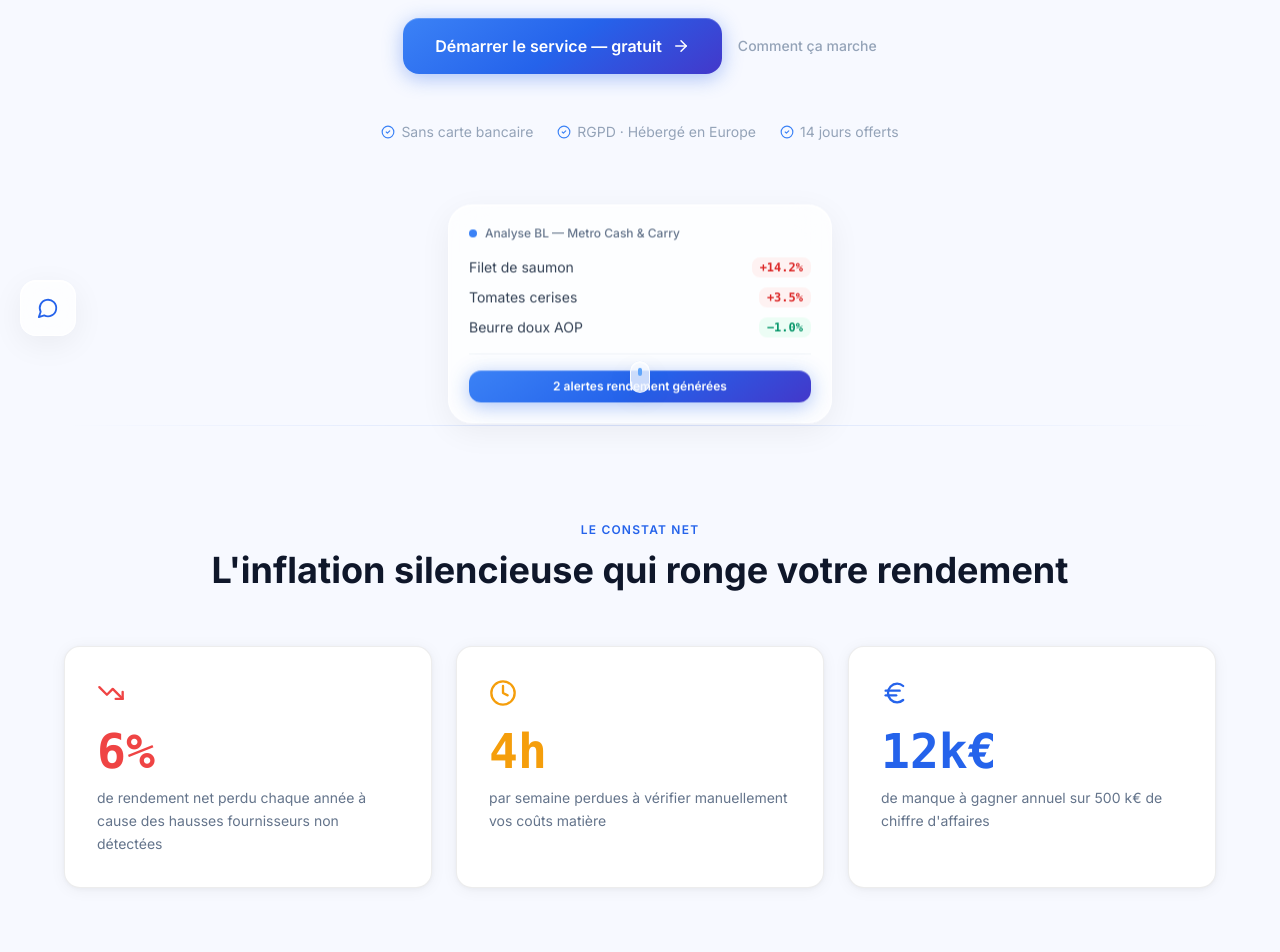
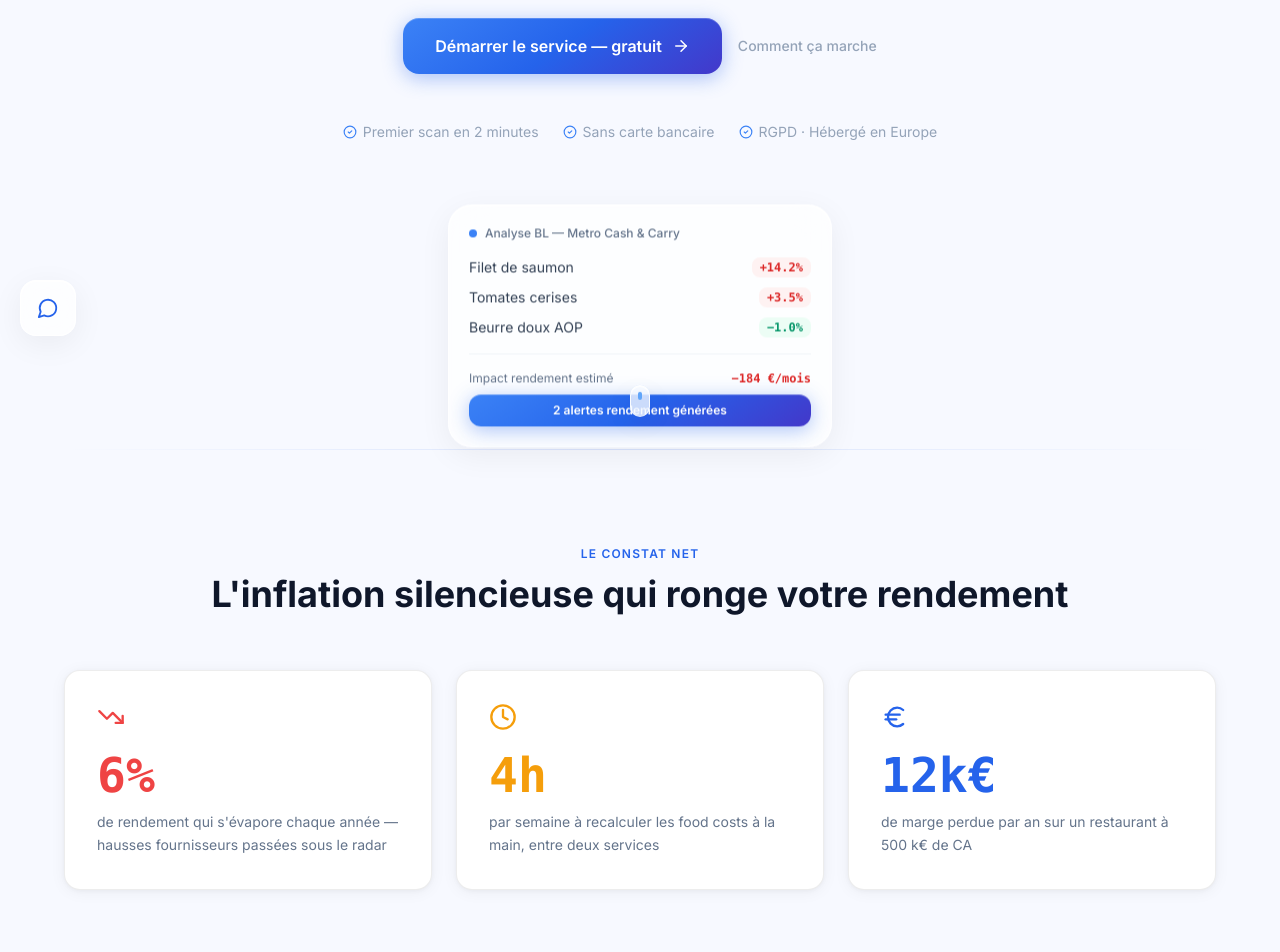
Before and after one commit to yieldlucas/yield-app, a Next.js app: page / in a window 1280 px wide. Shown: the part 440-1392 px from the top of the page. Built offline with nearby package versions, Linux system fonts and the light colour scheme; no server answers.

Commit message:
improve: chef-focused copy and margin impact mockup

```diff
--- a/app/page.tsx
+++ b/app/page.tsx
@@ -201,7 +201,7 @@ function HeroSection({ onCTA }: { onCTA: () => void }) {
           transition={{ delay: 0.75 }}
           className="mt-12 flex items-center justify-center gap-6 flex-wrap"
         >
-          {["Sans carte bancaire", "RGPD · Hébergé en Europe", "14 jours offerts"].map((text, i) => (
+          {["Premier scan en 2 minutes", "Sans carte bancaire", "RGPD · Hébergé en Europe"].map((text, i) => (
             <div key={i} className="flex items-center gap-1.5 text-sm text-slate-400">
               <CheckCircle2 size={14} className="text-blue-500" />
               {text}
@@ -235,7 +235,11 @@ function HeroSection({ onCTA }: { onCTA: () => void }) {
                 </div>
               ))}
             </div>
-            <div className="mt-4 pt-4 border-t border-slate-100">
+            <div className="mt-4 pt-4 border-t border-slate-100 space-y-2">
+              <div className="flex items-center justify-between text-xs">
+                <span className="text-slate-500">Impact rendement estimé</span>
+                <span className="font-bold font-mono text-red-600">−184 €/mois</span>
+              </div>
               <div className="btn-primary text-center text-xs py-2 rounded-xl">
                 2 alertes rendement générées
               </div>
@@ -283,9 +287,9 @@ function StatsSection() {
   const k = useCounter(12, 2000, active);
 
   const stats = [
-    { value: `${pct}%`, label: "de rendement net perdu chaque année à cause des hausses fournisseurs non détectées", Icon: TrendingDown, color: "text-red-500" },
-    { value: `${hours}h`, label: "par semaine perdues à vérifier manuellement vos coûts matière", Icon: Clock, color: "text-amber-500" },
-    { value: `${k}k€`, label: "de manque à gagner annuel sur 500 k€ de chiffre d'affaires", Icon: Euro, color: "text-blue-600" },
+    { value: `${pct}%`, label: "de rendement qui s'évapore chaque année — hausses fournisseurs passées sous le radar", Icon: TrendingDown, color: "text-red-500" },
+    { value: `${hours}h`, label: "par semaine à recalculer les food costs à la main, entre deux services", Icon: Clock, color: "text-amber-500" },
+    { value: `${k}k€`, label: "de marge perdue par an sur un restaurant à 500 k€ de CA", Icon: Euro, color: "text-blue-600" },
   ];
 
   return (
```
